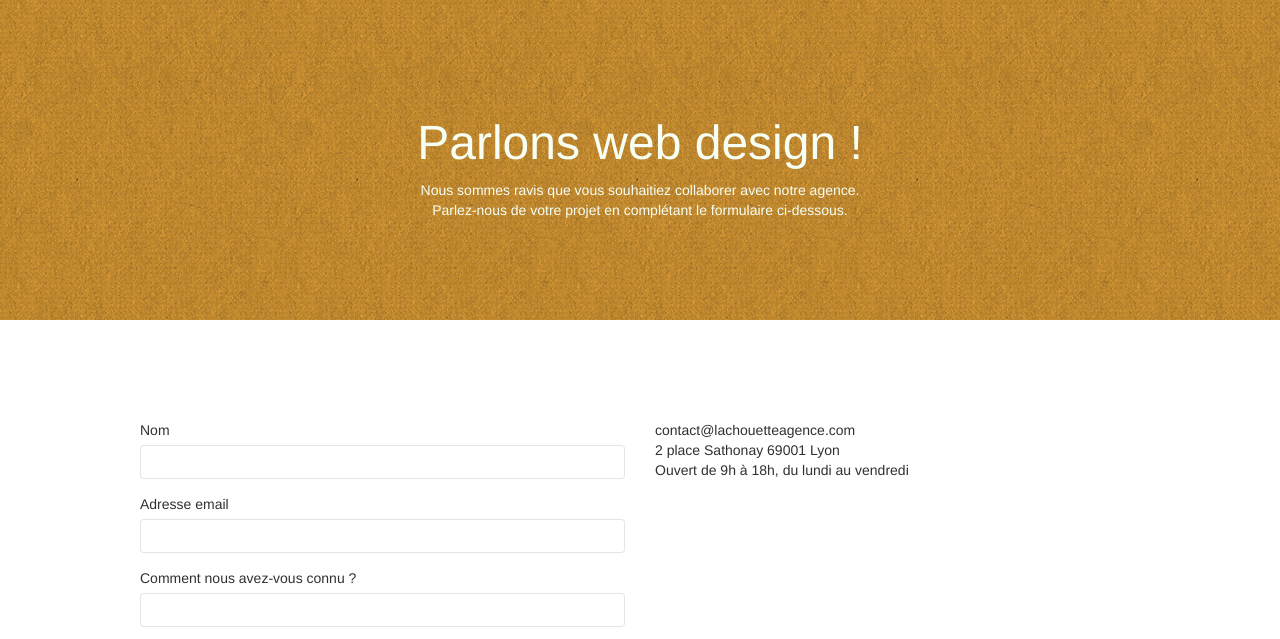
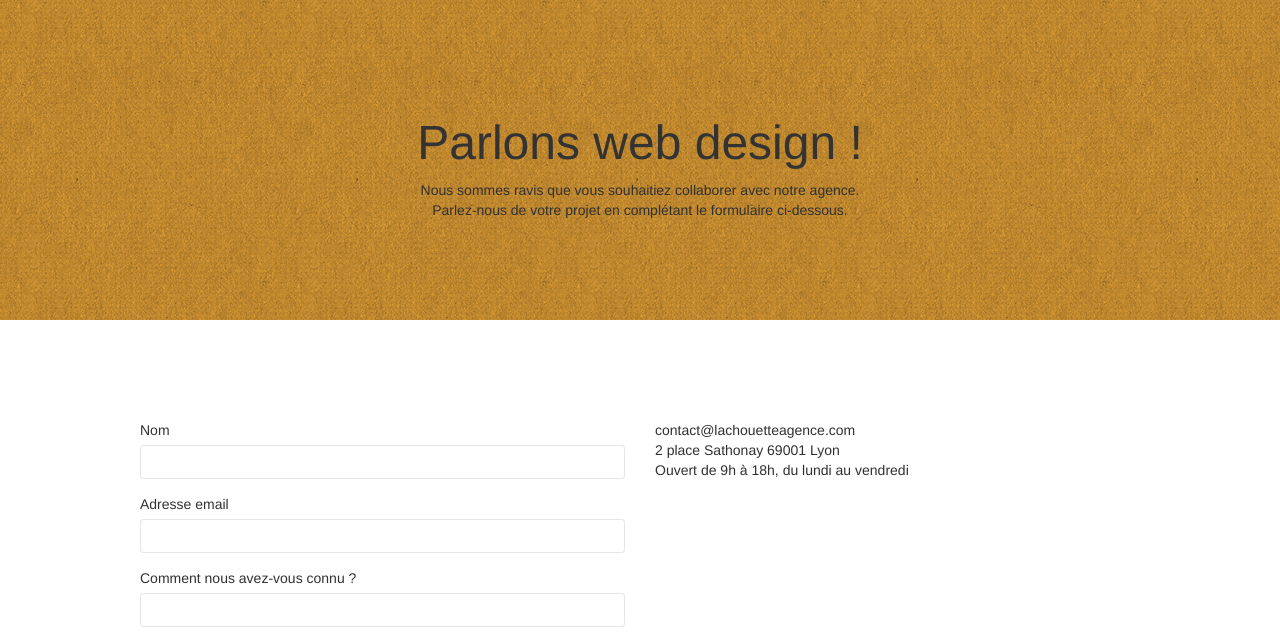
Before and after one commit to 103SP/Projet-4, a plain HTML site: page page2.html in a window 1280 px wide. Shown: the part 131-770 px from the top of the page. Drawn offline with nearby package versions, Linux system fonts and the light colour scheme.

Commit message:
Contrast Errors ok

```diff
--- a/page2.html
+++ b/page2.html
@@ -65,10 +65,10 @@
             <div class="container bloc-lg">
                 <div class="row">
                     <div class="col-sm-12">
-                        <h1 class="text-center hero-bloc-text tc-white">
+                        <h1 class="text-center hero-bloc-text tc-text">
                             Parlons web design !
                         </h1>
-                        <p class="text-center mg-lg tc-white tight-width-whitespace">
+                        <p class="text-center mg-lg tc-text tight-width-whitespace">
                             Nous sommes ravis que vous souhaitiez collaborer avec notre agence.<br> Parlez-nous de votre projet en complétant le formulaire ci-dessous.
                         </p>
                     </div>
--- a/style.css
+++ b/style.css
@@ -781,6 +781,10 @@ h4 {
     /*color non charger*/
 }
 
+.tc-text {
+    color: #000000;
+}
+
 .btn-atomic-tangerine {
     background: #fcb33e;
     color: #313131 !important;
```
